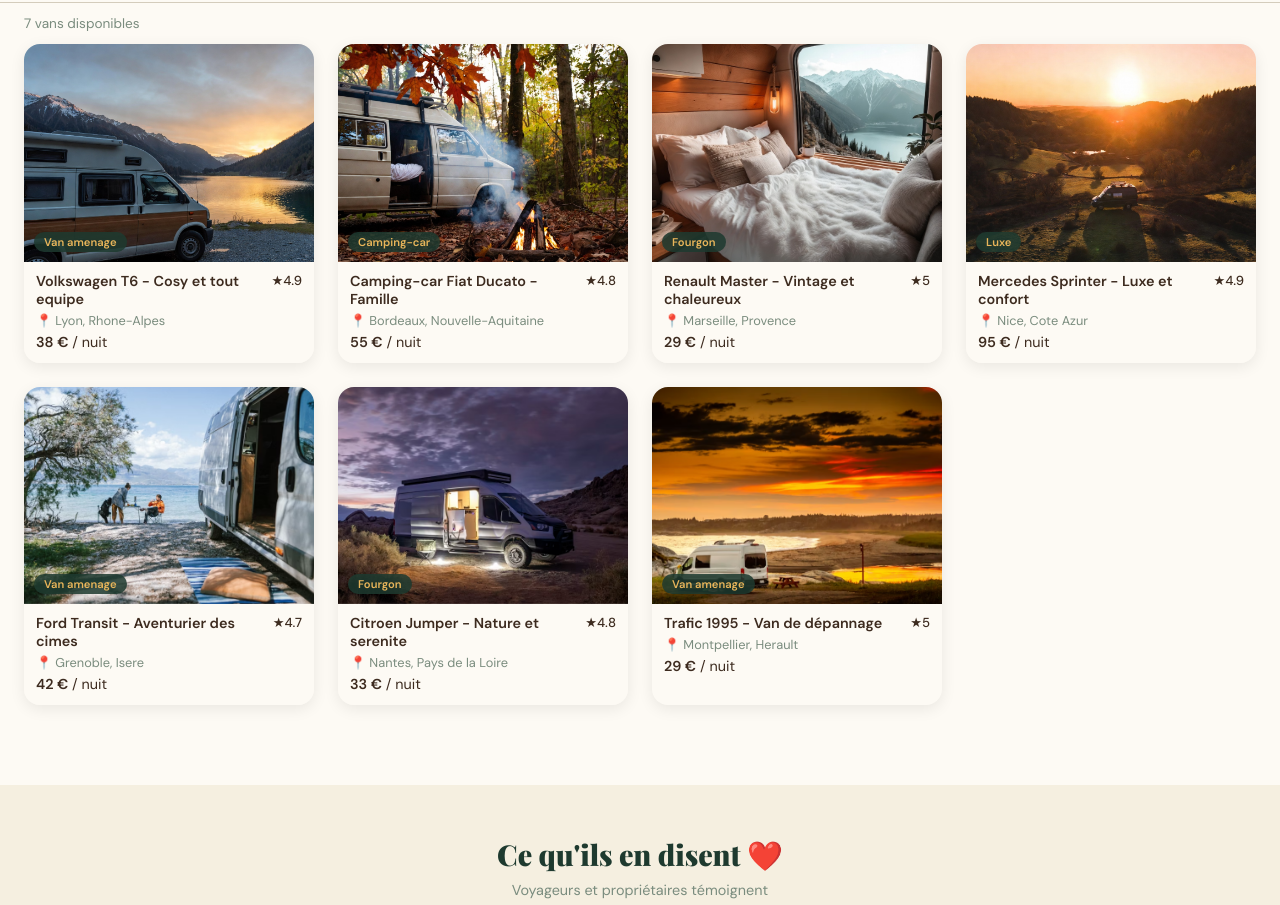
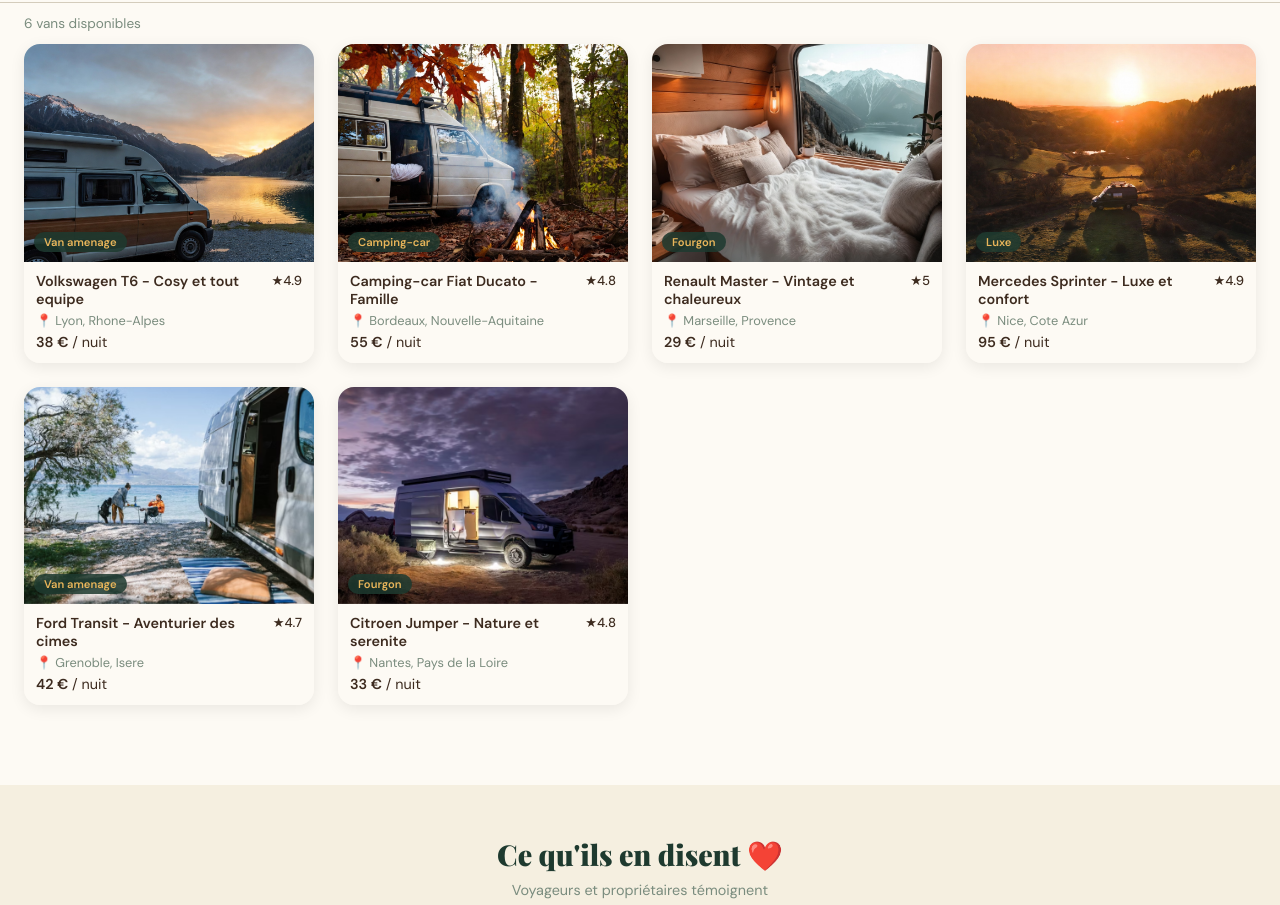
Before and after one commit to rahrahimoh-svg/Vanetape, a website: page index.html in a window 1280 px wide. Shown: the part 1034-1939 px from the top of the page. Drawn offline with nearby package versions, Linux system fonts and the light colour scheme.

Commit message:
Supprime Trafic Mosta - refaire avec nouvelle fiche

```diff
--- a/index.html
+++ b/index.html
@@ -240,7 +240,6 @@ var vans=[
   {id:4,img:'images/vanlife/VAN4.jpg',title:'Mercedes Sprinter - Luxe et confort',location:'Nice, Cote Azur',type:'luxe',price:95,rating:4.9,reviews:31,capacity:2,amenities:['Lit king','Douche chaude','Panneau solaire','Climatisation','WiFi haut debit','Minibar']},
   {id:5,img:'images/vanlife/VAN5.jpg',title:'Ford Transit - Aventurier des cimes',location:'Grenoble, Isere',type:'van',price:42,rating:4.7,reviews:15,capacity:2,amenities:['Lit double','Cuisine','Panneau solaire','Equip montagne','Porte-velos','GPS inclus']},
   {id:6,img:'images/vanlife/VAN6.jpg',title:'Citroen Jumper - Nature et serenite',location:'Nantes, Pays de la Loire',type:'fourgon',price:33,rating:4.8,reviews:22,capacity:2,amenities:['Lit double','Solaire','Cuisine','Animaux bienvenus','Deco artisanale','Cafe inclus']},
-  {id:7,img:'images/vanlife/VAN7.jpg',title:'Trafic 1995 - Van de dépannage',location:'Montpellier, Herault',type:'van',price:29,rating:5.0,reviews:0,capacity:2,amenities:['Couchage double','Batterie externe','Prise téléphone','Stationnement inclus','Contact direct'],description:'Je propose mon van pour quelques nuits de dépannage. Pas de sanitaire ni cuisine — prévoir une batterie externe pour recharger votre téléphone. Pour plus de renseignements contactez-moi directement.'}
 ];
 var currentVan=null;
 function showPage(id){document.querySelectorAll('.page').forEach(function(p){p.classList.remove('active');});document.getElementById(id).classList.add('active');window.scrollTo(0,0);}
```
